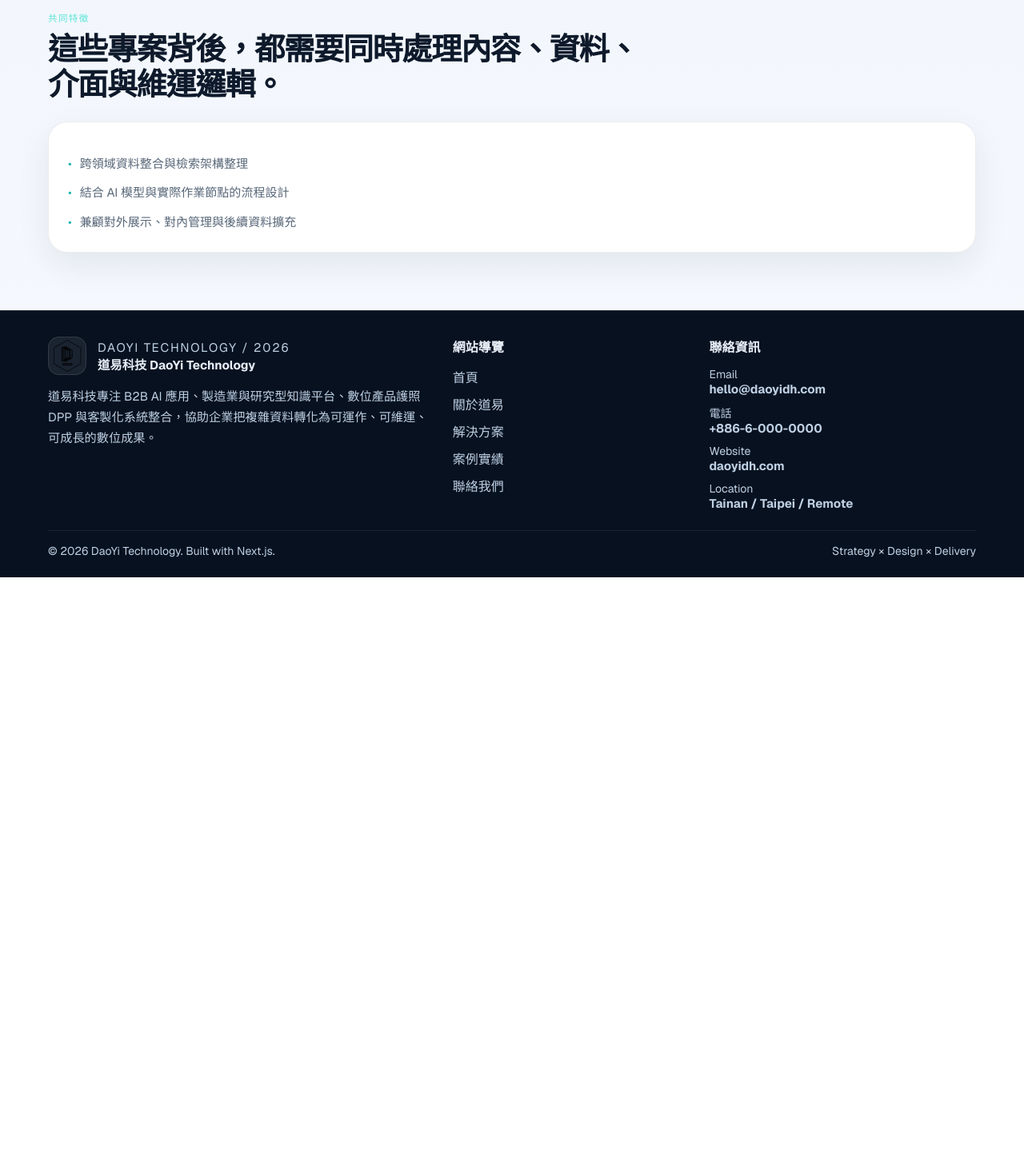
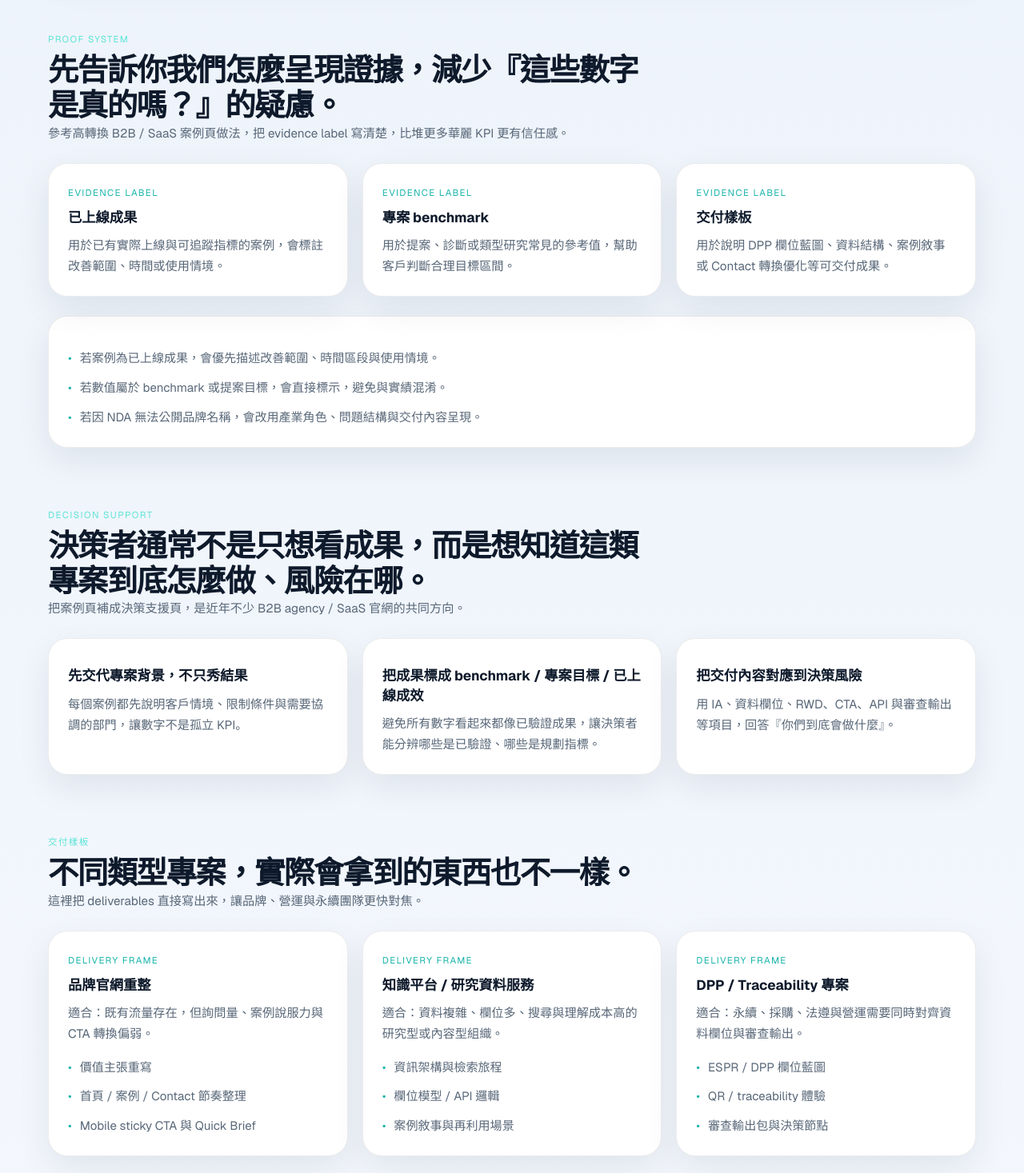
Before and after one commit to yangyen1977-wq/daoyi-website-2026, a Next.js app: page /cases in a window 1280 px wide. Shown: the part 1330-2797 px from the top of the page at 80% size. Before the commit the page ends 2052 px from the top, so only its background shows below. Built offline with nearby package versions, Linux system fonts and the light colour scheme.

Commit message:
Clarify case evidence and delivery framing

```diff
--- a/src/app/cases/page.tsx
+++ b/src/app/cases/page.tsx
@@ -1,6 +1,7 @@
 import type { Metadata } from "next";
+import Link from "next/link";
 import { Section } from "@/components/section";
-import { cases } from "@/lib/site";
+import { cases, caseDecisionChecklist, caseProofFormat, caseDeliveryFrames } from "@/lib/site";
 
 export const metadata: Metadata = {
   title: "案例實績",
@@ -14,6 +15,12 @@ const deliveryNotes = [
   "兼顧對外展示、對內管理與後續資料擴充",
 ];
 
+const caseProofNotes = [
+  "若案例為已上線成果，會優先描述改善範圍、時間區段與使用情境。",
+  "若數值屬於 benchmark 或提案目標，會直接標示，避免與實績混淆。",
+  "若因 NDA 無法公開品牌名稱，會改用產業角色、問題結構與交付內容呈現。",
+];
+
 export default function CasesPage() {
   return (
     <main>
@@ -25,7 +32,11 @@ export default function CasesPage() {
         </div>
       </section>
 
-      <Section eyebrow="案例方向" title="三種代表性實作，對應道易目前最有辨識度的能力版圖。">
+      <Section
+        eyebrow="案例方向"
+        title="三種代表性實作，對應道易目前最有辨識度的能力版圖。"
+        description="這一版把案例頁做得更像決策頁：除了案例方向，也先說清楚證據格式、交付範圍與適用情境。"
+      >
         <div className="stack-list">
           {cases.map((item) => (
             <article key={item.title} id={item.slug} className="stack-item feature-surface">
@@ -42,6 +53,65 @@ export default function CasesPage() {
         </div>
       </Section>
 
+      <Section
+        eyebrow="Proof system"
+        title="先告訴你我們怎麼呈現證據，減少『這些數字是真的嗎？』的疑慮。"
+        description="參考高轉換 B2B / SaaS 案例頁做法，把 evidence label 寫清楚，比堆更多華麗 KPI 更有信任感。"
+      >
+        <div className="card-grid three-up">
+          {caseProofFormat.map((item) => (
+            <article key={item.title} className="card trust-card">
+              <span className="mini-label accent">{item.label}</span>
+              <h3>{item.title}</h3>
+              <p>{item.detail}</p>
+            </article>
+          ))}
+        </div>
+        <div className="feature-surface" style={{ marginTop: 24 }}>
+          <ul className="bullet-list compact">
+            {caseProofNotes.map((item) => (
+              <li key={item}>{item}</li>
+            ))}
+          </ul>
+        </div>
+      </Section>
+
+      <Section
+        eyebrow="Decision support"
+        title="決策者通常不是只想看成果，而是想知道這類專案到底怎麼做、風險在哪。"
+        description="把案例頁補成決策支援頁，是近年不少 B2B agency / SaaS 官網的共同方向。"
+      >
+        <div className="card-grid three-up">
+          {caseDecisionChecklist.map((item) => (
+            <article key={item.title} className="card">
+              <h3>{item.title}</h3>
+              <p>{item.description}</p>
+            </article>
+          ))}
+        </div>
+      </Section>
+
+      <Section
+        eyebrow="交付樣板"
+        title="不同類型專案，實際會拿到的東西也不一樣。"
+        description="這裡把 deliverables 直接寫出來，讓品牌、營運與永續團隊更快對焦。"
+      >
+        <div className="card-grid three-up">
+          {caseDeliveryFrames.map((item) => (
+            <article key={item.title} className="card">
+              <span className="mini-label accent">Delivery frame</span>
+              <h3>{item.title}</h3>
+              <p>{item.context}</p>
+              <ul className="bullet-list compact">
+                {item.outputs.map((output) => (
+                  <li key={output}>{output}</li>
+                ))}
+              </ul>
+            </article>
+          ))}
+        </div>
+      </Section>
+
       <Section eyebrow="共同特徵" title="這些專案背後，都需要同時處理內容、資料、介面與維運邏輯。">
         <div className="feature-surface">
           <ul className="bullet-list compact">
@@ -51,6 +121,30 @@ export default function CasesPage() {
           </ul>
         </div>
       </Section>
+
+      <Section
+        eyebrow="Next step"
+        title="如果你想知道自己的專案比較像哪一類，最快的方法是先做一輪診斷。"
+        description="不是先進大提案，而是先確認：你的案例、CTA、資料結構或 DPP 敘事，哪一段最值得先修。"
+      >
+        <div className="feature-surface two-column">
+          <div>
+            <h3>你會先拿到什麼</h3>
+            <ul className="bullet-list compact">
+              <li>目前網站 / 系統最影響轉換或理解的 3–5 個阻力點</li>
+              <li>案例頁與首頁應先補哪種證據格式</li>
+              <li>適合從品牌、平台或 DPP 哪一條 sprint 開始</li>
+            </ul>
+          </div>
+          <div>
+            <h3>適合現在就開始的情況</h3>
+            <p>已經準備改版、要對外提案、要面對採購 / 法遵審查，或明明內容很多卻還是難以說服決策者時，通常就值得先談。</p>
+            <Link href="/contact" className="button-primary button-large case-link">
+              預約 30 分鐘案例診斷
+            </Link>
+          </div>
+        </div>
+      </Section>
     </main>
   );
 }
--- a/src/lib/site.ts
+++ b/src/lib/site.ts
@@ -89,21 +89,72 @@ export const homepageCaseStories = [
     title: "把『我們很專業』改成決策者 5 秒內看懂的價值主張",
     challenge: "舊站內容很多，但 hero 太抽象、案例太後面，第一次來的訪客很難快速判斷是否值得聯絡。",
     solution: "首屏先放清楚主張、代表案例數字與雙 CTA，再用分眾區塊把品牌 / 營運 / 永續三種決策路徑拆開。",
-    outcome: "+32% demo / brief request uplift",
+    outcome: "+32% demo / brief request uplift（同類型改版 benchmark）",
   },
   {
     label: "Research platform",
     title: "把複雜知識平台做成『可理解、可查詢、可被再利用』的體驗",
     challenge: "資料欄位很多、內容跨語言又跨版本，若只談功能，決策者與研究者都很難理解價值。",
     solution: "以產品化敘事呈現檢索流程、範例結果與 API 擴充性，並把案例證據直接掛在首頁與案例頁。",
-    outcome: "查詢流程理解時間 ↓45%",
+    outcome: "查詢流程理解時間 ↓45%（專案目標格式示例）",
   },
   {
     label: "DPP / ESG",
     title: "把法規壓力轉成可展示的 traceability 與審查證據鏈",
     challenge: "永續 / 採購 / 法遵常卡在資料散落不同部門，網站很難直接說明 DPP 專案到底做得到什麼。",
     solution: "把 ESPR 欄位藍圖、QR 掃碼情境、API 與審查輸出包寫成同一個案例敘事，讓決策者知道能怎麼落地。",
-    outcome: "審查準備時間 -45%",
+    outcome: "審查準備時間 -45%（導入情境 benchmark）",
+  },
+];
+
+export const caseDecisionChecklist = [
+  {
+    title: "先交代專案背景，不只秀結果",
+    description: "每個案例都先說明客戶情境、限制條件與需要協調的部門，讓數字不是孤立 KPI。",
+  },
+  {
+    title: "把成果標成 benchmark / 專案目標 / 已上線成效",
+    description: "避免所有數字看起來都像已驗證成果，讓決策者能分辨哪些是已驗證、哪些是規劃指標。",
+  },
+  {
+    title: "把交付內容對應到決策風險",
+    description: "用 IA、資料欄位、RWD、CTA、API 與審查輸出等項目，回答『你們到底會做什麼』。",
+  },
+];
+
+export const caseProofFormat = [
+  {
+    label: "Evidence label",
+    title: "已上線成果",
+    detail: "用於已有實際上線與可追蹤指標的案例，會標註改善範圍、時間或使用情境。",
+  },
+  {
+    label: "Evidence label",
+    title: "專案 benchmark",
+    detail: "用於提案、診斷或類型研究常見的參考值，幫助客戶判斷合理目標區間。",
+  },
+  {
+    label: "Evidence label",
+    title: "交付樣板",
+    detail: "用於說明 DPP 欄位藍圖、資料結構、案例敘事或 Contact 轉換優化等可交付成果。",
+  },
+];
+
+export const caseDeliveryFrames = [
+  {
+    title: "品牌官網重整",
+    context: "適合：既有流量存在，但詢問量、案例說服力與 CTA 轉換偏弱。",
+    outputs: ["價值主張重寫", "首頁 / 案例 / Contact 節奏整理", "Mobile sticky CTA 與 Quick Brief"],
+  },
+  {
+    title: "知識平台 / 研究資料服務",
+    context: "適合：資料複雜、欄位多、搜尋與理解成本高的研究型或內容型組織。",
+    outputs: ["資訊架構與檢索旅程", "欄位模型 / API 邏輯", "案例敘事與再利用場景"],
+  },
+  {
+    title: "DPP / Traceability 專案",
+    context: "適合：永續、採購、法遵與營運需要同時對齊資料欄位與審查輸出。",
+    outputs: ["ESPR / DPP 欄位藍圖", "QR / traceability 體驗", "審查輸出包與決策節點"],
   },
 ];
 
```
